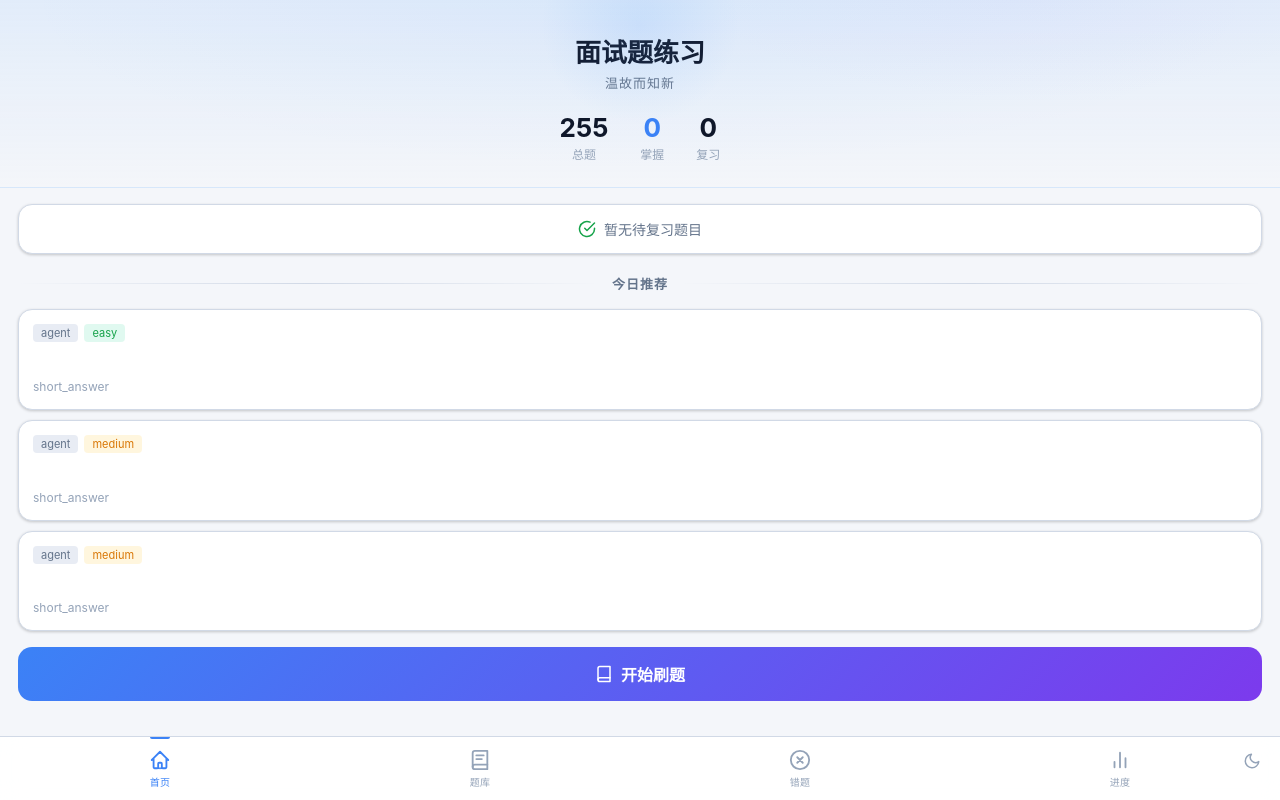
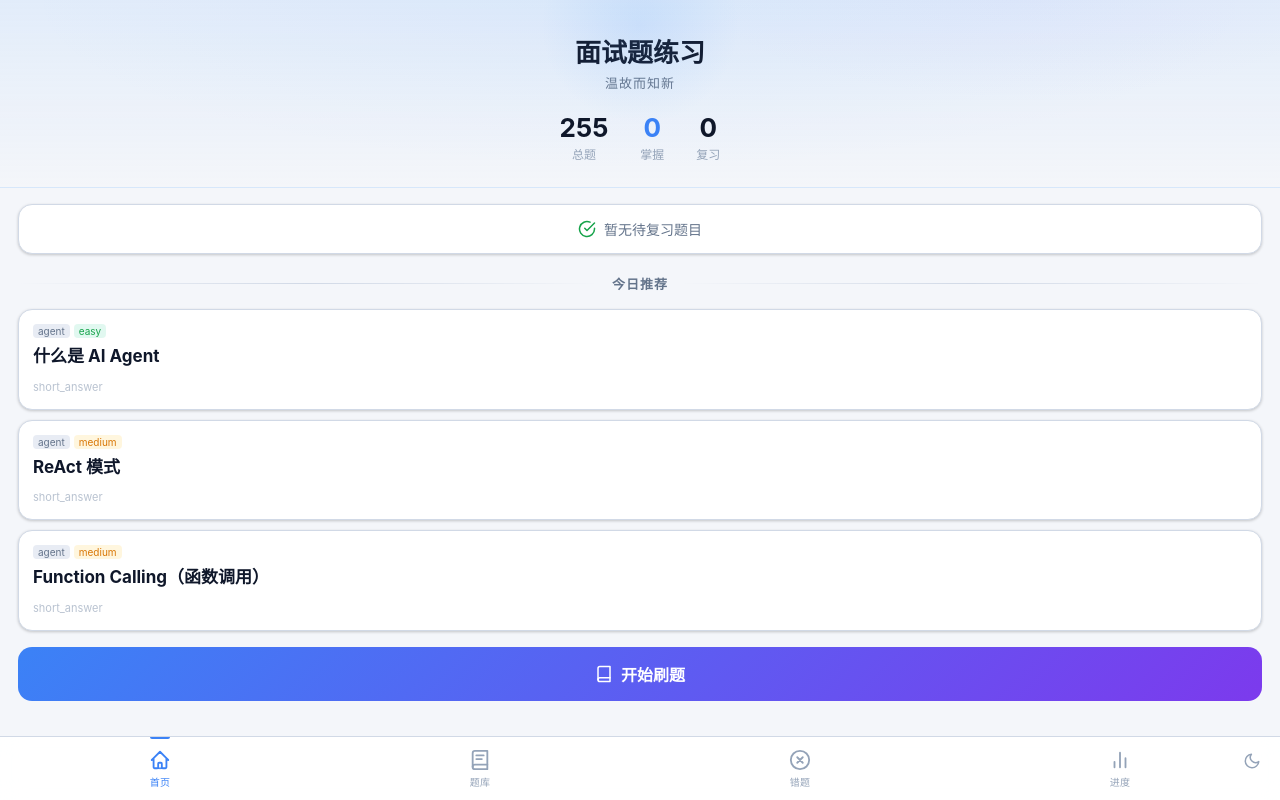
Before and after one commit to OoSunoO/interview-app, a Svelte app in the folder frontend/: page / in a window 1280 px wide. Built offline with nearby package versions, Linux system fonts and the light colour scheme.

Commit message:
style: 优化首页推荐卡片视觉层级，标题放大加粗标签弱化

```diff
--- a/frontend/src/pages/Home.svelte
+++ b/frontend/src/pages/Home.svelte
@@ -212,9 +212,10 @@
 
   .recommend-list { display: flex; flex-direction: column; gap: 10px; }
   .recommend-item { text-align: left; width: 100%; padding: 14px; }
-  .rec-top { display: flex; gap: 6px; margin-bottom: 8px; }
-  .rec-title { font-size: 15px; line-height: 1.45; margin-bottom: 4px; }
-  .rec-type { font-size: 12px; color: var(--text-dim); }
+  .rec-top { display: flex; gap: 4px; margin-bottom: 6px; }
+  .rec-top .tag { font-size: 10px; padding: 1px 5px; }
+  .rec-title { font-size: 17px; font-weight: 700; color: var(--text); line-height: 1.5; margin-bottom: 6px; }
+  .rec-type { font-size: 11px; color: var(--text-dim); opacity: 0.65; }
 
   .start-btn {
     width: 100%;
```
